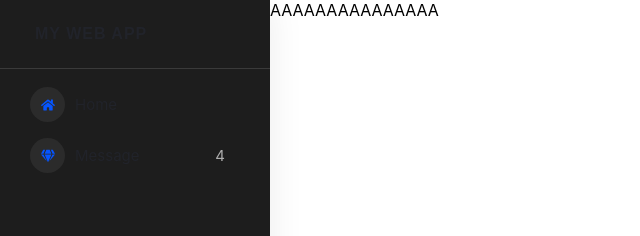
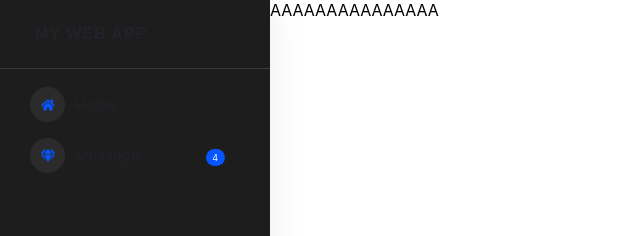
Before and after one commit to michael071788/MyReactWebAppPractice, a React (Create React App) app: page /productList in a window 1280 px wide. Shown: the top 236 px of the page, without its empty margins (0-640 px from the left). Built offline with nearby package versions, Linux system fonts and the light colour scheme.

Commit message:
updated badge

```diff
--- a/src/Custom.scss
+++ b/src/Custom.scss
@@ -8,7 +8,17 @@ $sidebar-collapsed-width: 100px ;
 @import '~react-pro-sidebar/dist/scss/styles.scss';
 
 
-
 .sidebar{
     box-shadow: 0px 4px 34px rgba(0, 0, 0, 0.08);
   }
+
+.badge {
+padding: 3px 6px;
+font-size: 9px;
+letter-spacing: 1px;
+border-radius: 15px;
+&.blue {
+    color: #ffffff;
+    background: #0655FF;
+    }
+}
--- a/src/components/SideBarContent.jsx
+++ b/src/components/SideBarContent.jsx
@@ -47,7 +47,6 @@ const SideBarContent = ({ image, collapsed, rtl, toggled, handleToggleSidebar })
                             letterSpacing: "1px", cursor: "pointer",
                             fontWeight: 750,
                             fontFamily: "sans-serif",
-                            fontStyle: "",
                             ..._menuItemText }}>MY WEB APP</div>
                     </div>
                 </SidebarHeader>
```
